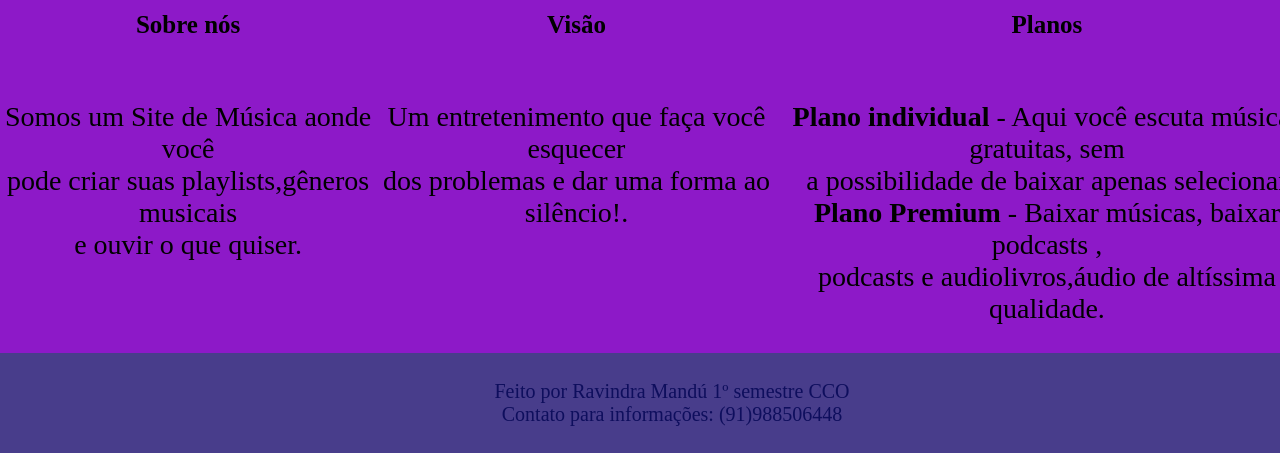
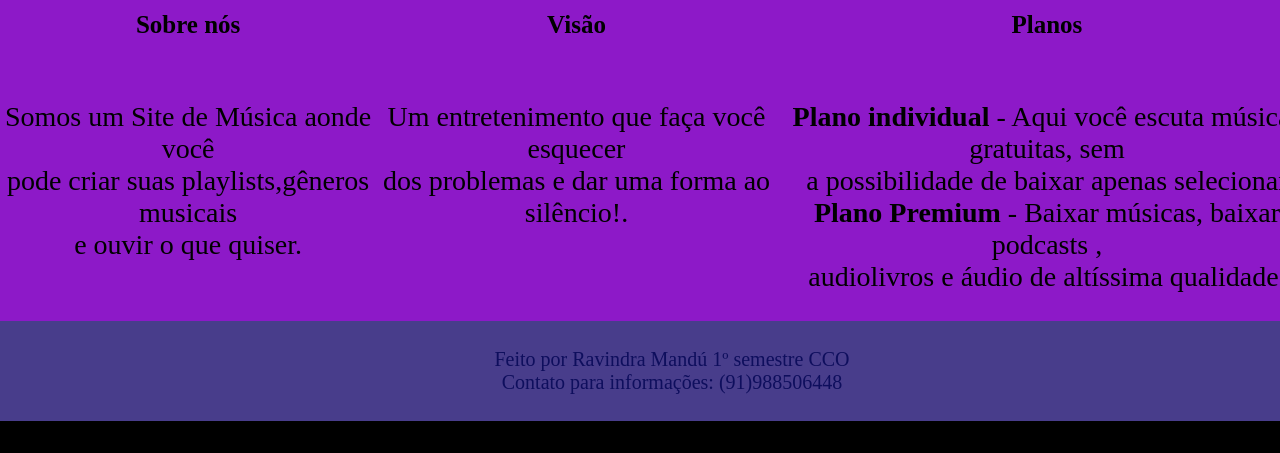
Before and after one commit to RavindradeJesus/projeto-individual, a website: page public/index.html in a window 1280 px wide. Shown: the part 1011-1464 px from the top of the page. After the commit the page ends 1432 px from the top, so only its background shows below. Drawn offline with nearby package versions, Linux system fonts and the light colour scheme.

Commit message:
inserção

```diff
--- a/public/index.html
+++ b/public/index.html
@@ -79,7 +79,7 @@
                     <h4>Planos</h4>
                     <p>
                        <b>Plano individual</b> - Aqui você escuta músicas gratuitas, sem <br> a possibilidade de baixar apenas selecionar <br>
-                         <b>Plano Premium</b> - Baixar músicas, baixar podcasts , <br> podcasts e audiolivros,áudio de altíssima qualidade.
+                         <b>Plano Premium</b> - Baixar músicas, baixar podcasts ,<br> audiolivros e áudio de altíssima qualidade.
 
 
 
```
